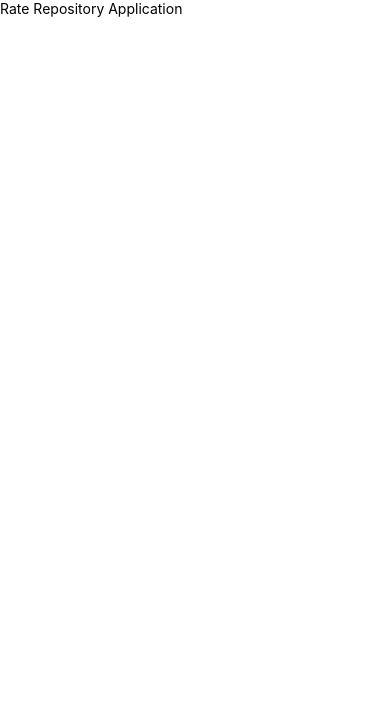
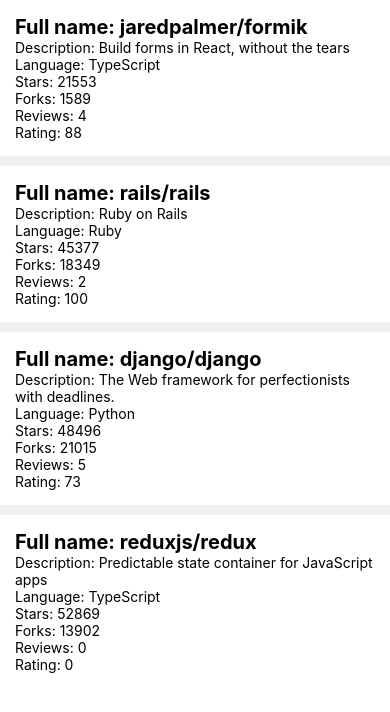
Before and after one commit to Kogetsuki/fullstackopen-reactNative, a React Native app in the folder rate-repository-app/: screen / in a window 390 px wide. Shown: the top 712 px of the page. Built offline with nearby package versions, Linux system fonts and the light colour scheme.

Commit message:
Flatlist + styling

```diff
--- a/rate-repository-app/src/components/Main.jsx
+++ b/rate-repository-app/src/components/Main.jsx
@@ -1,5 +1,6 @@
 import Constants from 'expo-constants'
-import { Text, StyleSheet, View } from 'react-native'
+import { StyleSheet, View } from 'react-native'
+import RepositoryList from './RepositoryList'
 
 
 const styles = StyleSheet.create({
@@ -14,7 +15,7 @@
 const Main = () => {
   return (
     <View style={styles.container}>
-      <Text>Rate Repository Application</Text>
+      <RepositoryList />
     </View>
   )
 }
--- /dev/null
+++ b/rate-repository-app/src/components/RepositoryItem.jsx
@@ -0,0 +1,33 @@
+import { Text, View, StyleSheet } from 'react-native'
+
+
+const styles = StyleSheet.create({
+  container: {
+    padding: 15,
+    backgroundColor: 'white'
+  },
+  name: {
+    fontWeight: 'bold',
+    fontSize: 20
+  }
+})
+
+
+const RepositoryItem = ({ repo }) => {
+  return (
+    <View style={styles.container}>
+      <Text style={styles.name}>
+        Full name: {repo.fullName}
+      </Text>
+      <Text>Description: {repo.description}</Text>
+      <Text>Language: {repo.language}</Text>
+      <Text>Stars: {repo.stargazersCount}</Text>
+      <Text>Forks: {repo.forksCount}</Text>
+      <Text>Reviews: {repo.reviewCount}</Text>
+      <Text>Rating: {repo.ratingAverage}</Text>
+    </View>
+  )
+}
+
+
+export default RepositoryItem
--- /dev/null
+++ b/rate-repository-app/src/components/RepositoryList.jsx
@@ -0,0 +1,77 @@
+import { FlatList, View, StyleSheet } from 'react-native'
+import RepositoryItem from './RepositoryItem'
+
+
+const repositories = [
+  {
+    id: 'jaredpalmer.formik',
+    fullName: 'jaredpalmer/formik',
+    description: 'Build forms in React, without the tears',
+    language: 'TypeScript',
+    forksCount: 1589,
+    stargazersCount: 21553,
+    ratingAverage: 88,
+    reviewCount: 4,
+    ownerAvatarUrl: 'https://avatars2.githubusercontent.com/u/4060187?v=4',
+  },
+  {
+    id: 'rails.rails',
+    fullName: 'rails/rails',
+    description: 'Ruby on Rails',
+    language: 'Ruby',
+    forksCount: 18349,
+    stargazersCount: 45377,
+    ratingAverage: 100,
+    reviewCount: 2,
+    ownerAvatarUrl: 'https://avatars1.githubusercontent.com/u/4223?v=4',
+  },
+  {
+    id: 'django.django',
+    fullName: 'django/django',
+    description: 'The Web framework for perfectionists with deadlines.',
+    language: 'Python',
+    forksCount: 21015,
+    stargazersCount: 48496,
+    ratingAverage: 73,
+    reviewCount: 5,
+    ownerAvatarUrl: 'https://avatars2.githubusercontent.com/u/27804?v=4',
+  },
+  {
+    id: 'reduxjs.redux',
+    fullName: 'reduxjs/redux',
+    description: 'Predictable state container for JavaScript apps',
+    language: 'TypeScript',
+    forksCount: 13902,
+    stargazersCount: 52869,
+    ratingAverage: 0,
+    reviewCount: 0,
+    ownerAvatarUrl: 'https://avatars3.githubusercontent.com/u/13142323?v=4',
+  },
+]
+
+
+const styles = StyleSheet.create({
+  separator: {
+    height: 10,
+    backgroundColor: '#f0f0f0'
+  }
+})
+
+
+const ItemSeparator = () =>
+  <View style={styles.separator} />
+
+
+const RepositoryList = () => {
+  return (
+    <FlatList
+      data={repositories}
+      ItemSeparatorComponent={ItemSeparator}
+      keyExtractor={(item) => item.id}
+      renderItem={({ item }) => <RepositoryItem repo={item} />}
+    />
+  )
+}
+
+
+export default RepositoryList
```
